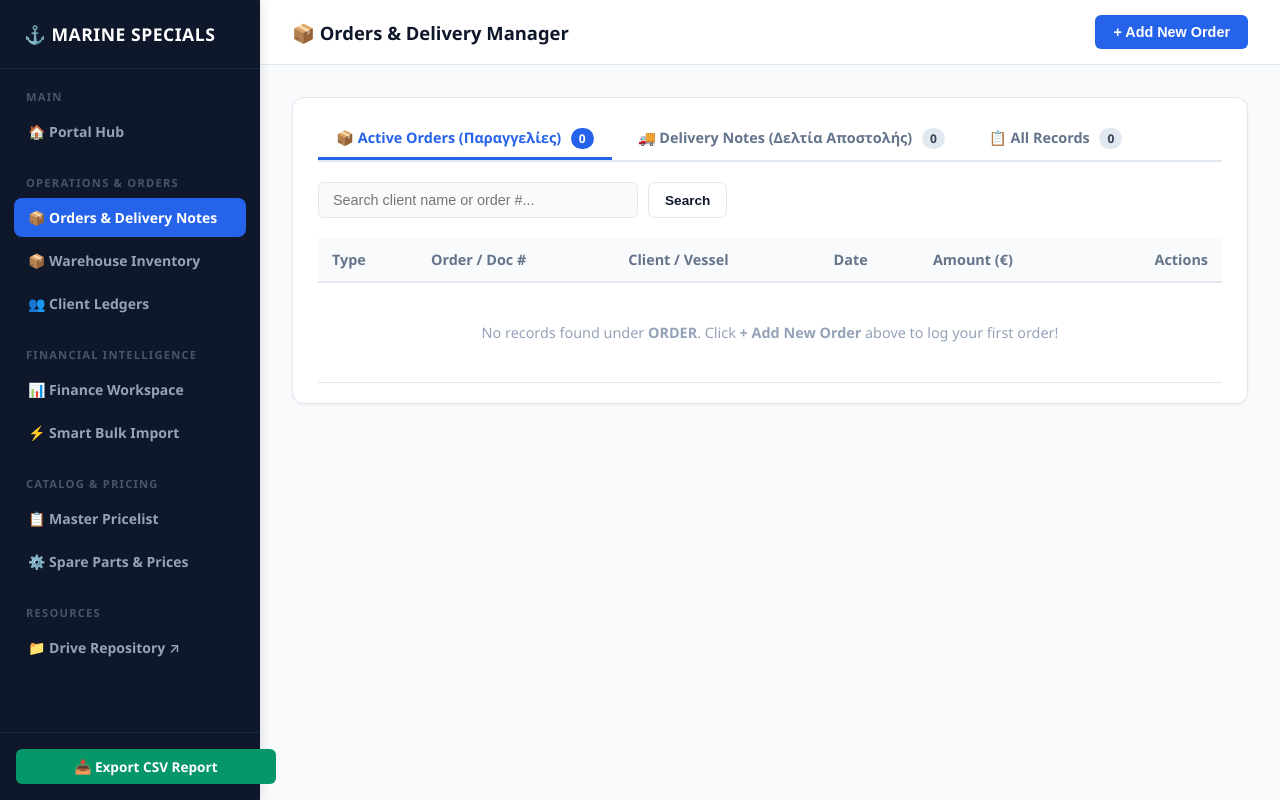
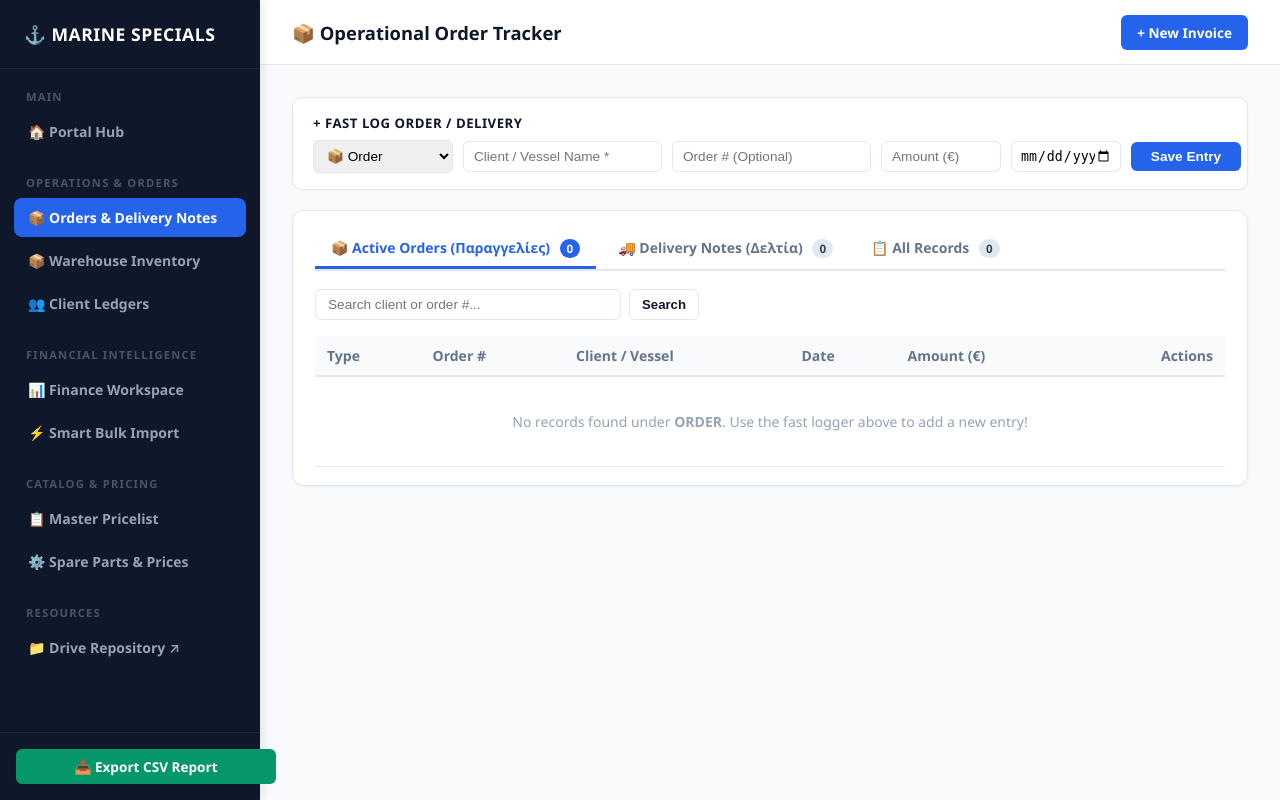
Before and after one commit to marinespecials/marine-parts-tracker, a Django app: page /orders/ in a window 1280 px wide. Run offline with Django 5.2, Linux system fonts and the light colour scheme; tables that the repository leaves empty hold one stand-in row (values such as "Sample post").

Commit message:
Streamlined tracker app: Added fast inline order logger and 1-click Order-to-Delivery status progression

```diff
--- a/tracker/templates/tracker/orders.html
+++ b/tracker/templates/tracker/orders.html
@@ -1,76 +1,125 @@
 {% extends 'finance/base.html' %}
 
-{% block title %}Orders & Delivery Manager{% endblock %}
-{% block page_title %}📦 Orders & Delivery Manager{% endblock %}
-
-{% block topbar_actions %}
-    <button onclick="openOrderModal()" class="btn btn-primary" style="padding: 9px 18px; font-size: 0.9rem;">
-        + Add New Order
-    </button>
-{% endblock %}
+{% block title %}Order Tracker{% endblock %}
+{% block page_title %}📦 Operational Order Tracker{% endblock %}
 
 {% block content %}
 <style>
-    /* Clean Tab Bar */
-    .tab-bar { display: flex; gap: 8px; border-bottom: 2px solid var(--border); margin-bottom: 20px; }
-    .tab-item { padding: 10px 18px; font-size: 0.9rem; font-weight: 600; color: var(--text-secondary); text-decoration: none; border-radius: 6px 6px 0 0; transition: all 0.2s; }
+    /* Quick Add Bar */
+    .quick-add-card {
+        background: var(--surface);
+        padding: 16px 20px;
+        border-radius: 10px;
+        border: 1px solid var(--border);
+        margin-bottom: 20px;
+        box-shadow: 0 1px 2px rgba(0,0,0,0.03);
+    }
+
+    .quick-add-form {
+        display: grid;
+        grid-template-columns: 140px 1.5fr 1fr 120px 110px 110px;
+        gap: 10px;
+        align-items: center;
+    }
+
+    /* Filter Tabs */
+    .tab-bar { display: flex; gap: 6px; border-bottom: 2px solid var(--border); margin-bottom: 18px; }
+    .tab-item { padding: 9px 16px; font-size: 0.875rem; font-weight: 600; color: var(--text-secondary); text-decoration: none; border-radius: 6px 6px 0 0; }
     .tab-item:hover { color: var(--primary); background: #F1F5F9; }
     .tab-item.active { color: var(--accent); border-bottom: 3px solid var(--accent); background: white; font-weight: 700; }
-    .tab-badge { background: #E2E8F0; color: #334155; padding: 2px 8px; border-radius: 12px; font-size: 0.75rem; margin-left: 6px; }
+    .tab-badge { background: #E2E8F0; color: #334155; padding: 2px 7px; border-radius: 10px; font-size: 0.725rem; margin-left: 6px; }
     .tab-item.active .tab-badge { background: var(--accent); color: white; }
 
-    /* Full Width Table */
-    table { width: 100%; border-collapse: collapse; font-size: 0.9rem; }
-    th { text-align: left; padding: 12px 14px; background-color: #F8FAFC; border-bottom: 2px solid var(--border); color: var(--text-secondary); font-weight: 600; }
-    td { padding: 13px 14px; border-bottom: 1px solid var(--border); vertical-align: middle; }
+    /* High Density Table */
+    table { width: 100%; border-collapse: collapse; font-size: 0.875rem; }
+    th { text-align: left; padding: 10px 12px; background-color: #F8FAFC; border-bottom: 2px solid var(--border); color: var(--text-secondary); font-weight: 600; }
+    td { padding: 11px 12px; border-bottom: 1px solid var(--border); vertical-align: middle; }
     tr:hover td { background-color: #FAFCFF; }
 
-    /* Clean Status Badges */
-    .status-tag { font-size: 0.78rem; font-weight: 700; padding: 4px 10px; border-radius: 6px; display: inline-block; }
+    .status-tag { font-size: 0.75rem; font-weight: 700; padding: 3px 8px; border-radius: 4px; display: inline-block; }
     .tag-ORDER { background: #FEF3C7; color: #92400E; }
-    .tag-DELIVERY { background: #E0E7FF; color: #3730A3; }
+    .tag-DELIVERY { background: #D1FAE5; color: #065F46; }
 
-    .text-link { color: var(--accent); font-weight: 600; text-decoration: none; }
-    .text-danger { color: var(--danger); font-weight: 600; background: none; border: none; cursor: pointer; padding: 0; font-size: 0.85rem; }
+    .btn-convert {
+        background-color: #2563EB;
+        color: white;
+        border: none;
+        padding: 4px 10px;
+        border-radius: 5px;
+        font-size: 0.775rem;
+        font-weight: 600;
+        cursor: pointer;
+        transition: background-color 0.2s;
+    }
+    .btn-convert:hover { background-color: #1D4ED8; }
 
-    /* Modal Styling */
-    .modal-overlay { display: none; position: fixed; top:0; left:0; width:100%; height:100%; background: rgba(15, 23, 42, 0.6); z-index: 999; justify-content: center; align-items: center; }
-    .modal-card { background: white; padding: 28px; border-radius: 12px; width: 100%; max-width: 480px; box-shadow: 0 20px 25px -5px rgba(0,0,0,0.2); }
-    .form-group { margin-bottom: 15px; }
-    label { display: block; font-size: 0.825rem; font-weight: 600; color: #475569; margin-bottom: 5px; }
-    input, select { width: 100%; padding: 10px 12px; border-radius: 6px; border: 1px solid var(--border); font-size: 0.9rem; box-sizing: border-box; background: #FAFAFA; }
-    input:focus, select:focus { outline: none; border-color: var(--accent); background: white; }
+    .text-link { color: var(--accent); font-weight: 600; text-decoration: none; font-size: 0.825rem; }
+    .text-danger { color: var(--danger); font-weight: 600; background: none; border: none; cursor: pointer; padding: 0; font-size: 0.825rem; }
 </style>
 
-<div class="card" style="padding: 20px 25px;">
-    <!-- Top Filter Tabs -->
+<!-- FAST INLINE ORDER LOGGER -->
+<div class="quick-add-card">
+    <div style="font-size: 0.825rem; font-weight: 700; color: var(--primary); margin-bottom: 8px; text-transform: uppercase; letter-spacing: 0.5px;">
+        + Fast Log Order / Delivery
+    </div>
+    <form method="POST" class="quick-add-form">
+        {% csrf_token %}
+        <input type="hidden" name="create_order" value="1">
+
+        <select name="status" style="padding: 7px 9px; border-radius: 6px; border: 1px solid var(--border); font-size: 0.85rem;" required>
+            <option value="ORDER" selected>📦 Order</option>
+            <option value="DELIVERY">🚚 Delivery Note</option>
+        </select>
+
+        <input type="text" name="customer_name" placeholder="Client / Vessel Name *" style="padding: 7px 10px; border-radius: 6px; border: 1px solid var(--border); font-size: 0.85rem;" required list="client-list">
+        <datalist id="client-list">
+            {% for c in customers %}
+                <option value="{{ c.name }}"></option>
+            {% endfor %}
+        </datalist>
+
+        <input type="text" name="order_number" placeholder="Order # (Optional)" style="padding: 7px 10px; border-radius: 6px; border: 1px solid var(--border); font-size: 0.85rem;">
+
+        <input type="number" step="0.01" name="total_amount" placeholder="Amount (€)" style="padding: 7px 10px; border-radius: 6px; border: 1px solid var(--border); font-size: 0.85rem;">
+
+        <input type="date" name="issue_date" style="padding: 6px 8px; border-radius: 6px; border: 1px solid var(--border); font-size: 0.825rem;">
+
+        <button type="submit" class="btn btn-primary" style="padding: 7px; justify-content: center; font-size: 0.85rem;">
+            Save Entry
+        </button>
+    </form>
+</div>
+
+<!-- MAIN ORDER & DELIVERY WORKSPACE -->
+<div class="card" style="padding: 18px 22px;">
+    <!-- Filter Tabs -->
     <div class="tab-bar">
         <a href="?status=ORDER" class="tab-item {% if status_filter == 'ORDER' %}active{% endif %}">
             📦 Active Orders (Παραγγελίες) <span class="tab-badge">{{ counts.ORDER }}</span>
         </a>
         <a href="?status=DELIVERY" class="tab-item {% if status_filter == 'DELIVERY' %}active{% endif %}">
-            🚚 Delivery Notes (Δελτία Αποστολής) <span class="tab-badge">{{ counts.DELIVERY }}</span>
+            🚚 Delivery Notes (Δελτία) <span class="tab-badge">{{ counts.DELIVERY }}</span>
         </a>
         <a href="?status=ALL" class="tab-item {% if status_filter == 'ALL' %}active{% endif %}">
             📋 All Records <span class="tab-badge">{{ counts.ALL }}</span>
         </a>
     </div>
 
-    <!-- Search Controls -->
-    <div style="margin-bottom: 20px;">
-        <form method="GET" style="display: flex; gap: 10px;">
+    <!-- Search Bar -->
+    <div style="margin-bottom: 16px;">
+        <form method="GET" style="display: flex; gap: 8px;">
             <input type="hidden" name="status" value="{{ status_filter }}">
-            <input type="text" name="q" value="{{ query }}" placeholder="Search client name or order #..." style="padding: 9px 14px; border-radius: 6px; border: 1px solid var(--border); width: 320px; font-size: 0.9rem;">
-            <button type="submit" class="btn btn-outline">Search</button>
+            <input type="text" name="q" value="{{ query }}" placeholder="Search client or order #..." style="padding: 7px 12px; border-radius: 6px; border: 1px solid var(--border); width: 280px; font-size: 0.85rem;">
+            <button type="submit" class="btn btn-outline" style="padding: 6px 12px; font-size: 0.825rem;">Search</button>
         </form>
     </div>
 
-    <!-- Orders & Delivery Table (No Drive Columns) -->
+    <!-- Clean Orders Table -->
     <table>
         <thead>
             <tr>
                 <th>Type</th>
-                <th>Order / Doc #</th>
+                <th>Order #</th>
                 <th>Client / Vessel</th>
                 <th>Date</th>
                 <th>Amount (€)</th>
@@ -82,16 +131,24 @@
             <tr>
                 <td>
                     <span class="status-tag tag-{{ item.status }}">
-                        {% if item.status == 'DELIVERY' %}🚚 Delivery Note{% else %}📦 Active Order{% endif %}
+                        {% if item.status == 'DELIVERY' %}🚚 Delivery{% else %}📦 Active Order{% endif %}
                     </span>
                 </td>
                 <td><strong style="color: var(--primary);">{{ item.invoice_number }}</strong></td>
-                <td><strong style="font-size:0.925rem;">{{ item.customer.name }}</strong></td>
+                <td><strong style="font-size: 0.9rem;">{{ item.customer.name }}</strong></td>
                 <td>{{ item.issue_date|date:"d/m/Y" }}</td>
-                <td><strong style="font-size:0.95rem;">{{ item.total_amount }} €</strong></td>
+                <td><strong>{{ item.total_amount }} €</strong></td>
                 <td style="text-align: right;">
-                    <div style="display: flex; gap: 12px; justify-content: flex-end; align-items: center;">
-                        <a href="{% url 'finance:edit_invoice' item.id %}" class="text-link" style="font-size: 0.85rem;">Edit</a>
+                    <div style="display: flex; gap: 10px; justify-content: flex-end; align-items: center;">
+                        {% if item.status == 'ORDER' %}
+                            <form method="POST" action="{% url 'convert_order_status' item.id %}" style="display:inline;">
+                                {% csrf_token %}
+                                <button type="submit" class="btn-convert" title="Move this order to Delivery Note status">
+                                    🚚 Move to Delivery Note
+                                </button>
+                            </form>
+                        {% endif %}
+                        <a href="{% url 'finance:edit_invoice' item.id %}" class="text-link">Edit</a>
                         <form method="POST" action="{% url 'delete_order' item.id %}" style="display:inline;">
                             {% csrf_token %}
                             <button type="submit" class="text-danger" onclick="return confirm('Delete this record?');">Delete</button>
@@ -101,75 +158,12 @@
             </tr>
             {% empty %}
             <tr>
-                <td colspan="6" style="text-align: center; color: #94A3B8; padding: 40px;">
-                    No records found under <strong>{{ status_filter }}</strong>. Click <strong>+ Add New Order</strong> above to log your first order!
+                <td colspan="6" style="text-align: center; color: #94A3B8; padding: 35px;">
+                    No records found under <strong>{{ status_filter }}</strong>. Use the fast logger above to add a new entry!
                 </td>
             </tr>
             {% endfor %}
         </tbody>
     </table>
 </div>
-
-<!-- POP-UP MODAL: Simple Order Entry (No Drive Input) -->
-<div id="addOrderModal" class="modal-overlay">
-    <div class="modal-card">
-        <div style="display:flex; justify-content:space-between; align-items:center; margin-bottom:20px;">
-            <h3 style="margin:0; font-size:1.15rem; color:var(--primary);">+ Log New Order / Delivery</h3>
-            <button onclick="closeOrderModal()" style="background:none; border:none; font-size:1.2rem; cursor:pointer; color:#64748B;">✕</button>
-        </div>
-
-        <form method="POST">
-            {% csrf_token %}
-
-            <div class="form-group">
-                <label>Record Type *</label>
-                <select name="status" required>
-                    <option value="ORDER" selected>📦 ORDER (Παραγγελία)</option>
-                    <option value="DELIVERY">🚚 DELIVERY NOTE (Δελτίο Αποστολής)</option>
-                </select>
-            </div>
-
-            <div class="form-group">
-                <label>Client / Vessel Name *</label>
-                <input type="text" name="customer_name" placeholder="e.g. Aegean Shipping, M/Y Atlantis" required list="client-list">
-                <datalist id="client-list">
-                    {% for c in customers %}
-                        <option value="{{ c.name }}"></option>
-                    {% endfor %}
-                </datalist>
-            </div>
-
-            <div class="form-group">
-                <label>Order / Doc Number (Optional)</label>
-                <input type="text" name="order_number" placeholder="e.g. ORD-1042 or leave blank for auto-gen">
-            </div>
-
-            <div style="display: grid; grid-template-columns: 1fr 1fr; gap: 12px;">
-                <div class="form-group">
-                    <label>Total Amount (€)</label>
-                    <input type="number" step="0.01" name="total_amount" placeholder="0.00">
-                </div>
-                <div class="form-group">
-                    <label>Date</label>
-                    <input type="date" name="issue_date">
-                </div>
-            </div>
-
-            <button type="submit" class="btn btn-primary" style="width:100%; justify-content:center; padding:11px; margin-top:10px; font-size:0.95rem;">
-                Save Order Record
-            </button>
-        </form>
-    </div>
-</div>
 {% endblock %}
-
-{% block extra_js %}
-<script>
-    function openOrderModal() {
-        document.getElementById('addOrderModal').style.display = 'flex';
-    }
-    function closeOrderModal() {
-        document.getElementById('addOrderModal').style.display = 'none';
-    }
-</script>
-{% endblock %}
--- a/tracker/urls.py
+++ b/tracker/urls.py
@@ -2,12 +2,13 @@ from django.urls import path
 from . import views
 
 urlpatterns = [
-    # Main Landing Hub
+    # Main Hub
     path('', views.hub_view, name='hub'),
-    path('hub/', views.hub_view, name='app_hub'),  # Alias compatibility
+    path('hub/', views.hub_view, name='app_hub'),
 
-    # Restored Simple Orders & Delivery Manager
+    # Simple Orders & Delivery Manager
     path('orders/', views.orders_dashboard, name='orders_dashboard'),
+    path('orders/<int:order_id>/convert/', views.convert_order_status, name='convert_order_status'),
     path('orders/delete/<int:order_id>/', views.delete_order, name='delete_order'),
 
     # Warehouse & Inventory
--- a/tracker/views.py
+++ b/tracker/views.py
@@ -5,7 +5,7 @@ from django.db.models import Count, Q, F
 from django.utils import timezone
 
 from .models import Customer, InventoryItem
-from finance.models import Invoice, MasterPricelistItem
+from finance.models import Invoice
 
 def hub_view(request):
     """Main clean landing hub."""
@@ -30,12 +30,12 @@ app_hub = hub_view
 
 
 def orders_dashboard(request):
-    """Simple Order & Delivery Note Manager (No Drive dependency)."""
+    """Ultra-clean Order & Delivery Note Manager."""
     status_filter = request.GET.get('status', 'ORDER').upper()
     query = request.GET.get('q', '').strip()
 
-    # Simple Manual Order Creation
-    if request.method == 'POST':
+    # Fast Manual Order Creation
+    if request.method == 'POST' and 'create_order' in request.POST:
         customer_name = request.POST.get('customer_name', '').strip()
         order_number = request.POST.get('order_number', '').strip() or f"ORD-{random.randint(1000, 9999)}"
         total_amount = float(request.POST.get('total_amount') or 0.00)
@@ -51,17 +51,15 @@ def orders_dashboard(request):
                 issue_date=issue_date,
                 due_date=issue_date + timedelta(days=30),
                 status=status,
-                google_drive_url='' # Drive intentionally left empty for orders
+                google_drive_url=''
             )
         return redirect(f"{request.path}?status={status}")
 
     records = Invoice.objects.filter(status__in=['ORDER', 'DELIVERY']).order_by('-issue_date')
 
-    # Status Tab Filtering
     if status_filter != 'ALL':
         records = records.filter(status=status_filter)
 
-    # Search Filter
     if query:
         records = records.filter(
             Q(invoice_number__icontains=query) |
@@ -84,6 +82,16 @@ def orders_dashboard(request):
     return render(request, 'tracker/orders.html', context)
 
 
+def convert_order_status(request, order_id):
+    """1-Click status progression: ORDER -> DELIVERY"""
+    if request.method == 'POST':
+        order = get_object_or_404(Invoice, id=order_id)
+        if order.status == 'ORDER':
+            order.status = 'DELIVERY'
+            order.save()
+    return redirect('orders_dashboard')
+
+
 def delete_order(request, order_id):
     if request.method == 'POST':
         Invoice.objects.filter(id=order_id).delete()
@@ -91,7 +99,7 @@ def delete_order(request, order_id):
 
 
 def inventory_list(request):
-    """Warehouse stock manager."""
+    """Clean Warehouse stock manager."""
     query = request.GET.get('q', '').strip()
     selected_category = request.GET.get('category', '').strip()
 
```
